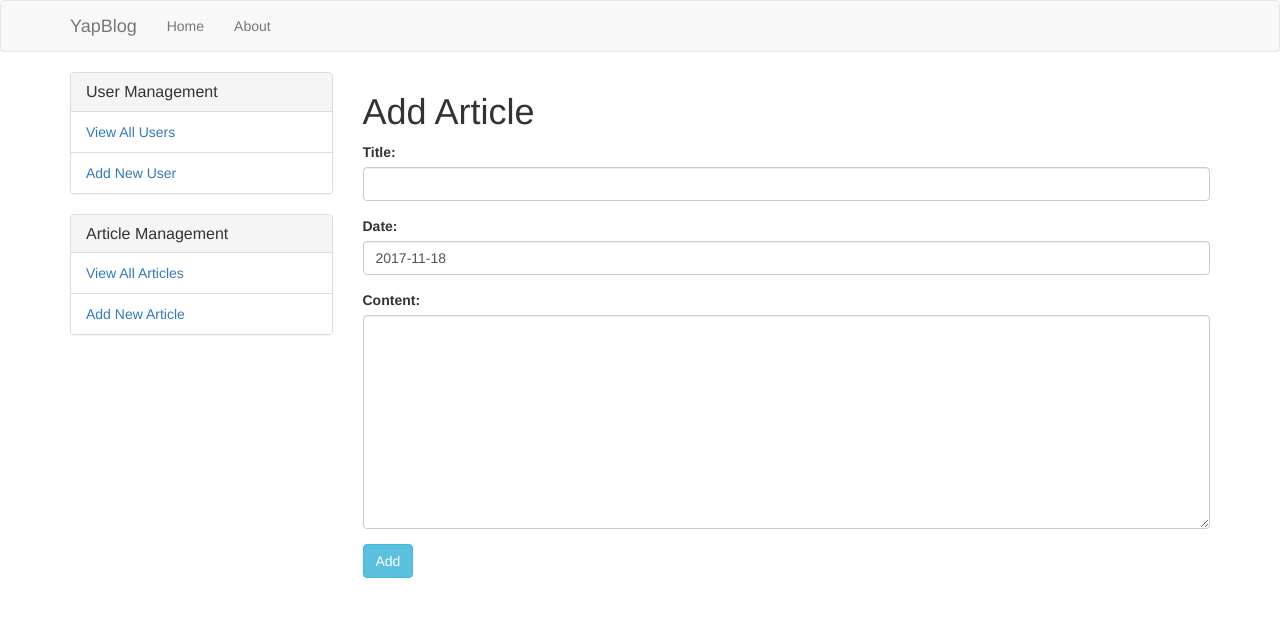
After one commit to Fugoes/yapblog, a Flask app: page /admin/article/add in a window 1280 px wide. The commit adds this page. Shown: the top 617 px of the page. Run offline with Flask 2, Linux system fonts and the light colour scheme; some libraries are stand-ins or nearby versions.

Commit message:
add basic admin for articles

```diff
--- a/yapblog/api/article.py
+++ b/yapblog/api/article.py
@@ -60,7 +60,8 @@ def api_article():
         [
             {
                 "id": <id of article>,
-                "title": <title of article>
+                "title": <title of article>,
+                "date": <date string of article>
             },
         ]
     }
@@ -69,7 +70,8 @@ def api_article():
     return ok(articles=[
         {
             "id": article.id_,
-            "title": article.title_
+            "title": article.title_,
+            "date": "%04d-%02d-%02d" % (article.date_.year, article.date_.month, article.date_.day)
         }
         for article in articles])
 
--- a/yapblog/models/article.py
+++ b/yapblog/models/article.py
@@ -31,6 +31,7 @@ class Article(db.Model):
         try:
             db.session.commit()
         except IntegrityError:
+            db.session.rollback()
             return None
         return new_article
 
--- /dev/null
+++ b/yapblog/templates/admin/article_add.html
@@ -0,0 +1,66 @@
+{% extends "base.html" %}
+{% block title %}Admin|Article{% endblock %}
+{% block js %}
+    <script>
+        var today = new Date();
+        var dd = today.getDate();
+        var mm = today.getMonth() + 1;
+        var yyyy = today.getFullYear();
+        if (dd < 10) {
+            dd = '0' + dd;
+        }
+        if (mm < 10) {
+            mm = '0' + mm;
+        }
+        var today = yyyy + "-" + mm + "-" + dd;
+
+        $(function () {
+            $("#article_date").val(today);
+            $("#article_form").on("submit", function (ev) {
+                var button = $("#button");
+                button.prop("disable", true);
+                ev.preventDefault();
+
+                var title = $("#article_title").val();
+                var date = $("#article_date").val();
+                var html_content = $("#article_html_content").val();
+
+                var data = {
+                    title: title,
+                    date: date,
+                    html_content: html_content
+                };
+
+                $.ajax({
+                    type: "POST",
+                    contentType: "application/json; charset=utf-8",
+                    url: "/api/article/new",
+                    data: JSON.stringify(data),
+                    dataType: "json",
+                    success: function (data) {
+                        console.log(data);
+                        button.prop("disable", false);
+                    }
+                });
+            })
+        })
+    </script>
+{% endblock %}
+{% block content %}
+    <h1>Add Article</h1>
+    <form id="article_form">
+        <div class="form-group">
+            <label>Title:</label>
+            <input class="form-control" id="article_title">
+        </div>
+        <div class="form-group">
+            <label>Date:</label>
+            <input class="form-control" id="article_date">
+        </div>
+        <div class="form-group">
+            <label>Content:</label>
+            <textarea class="form-control" rows="10" id="article_html_content"></textarea>
+        </div>
+        <button type="submit" class="btn btn-info" id="button">Add</button>
+    </form>
+{% endblock %}
--- a/yapblog/templates/base.html
+++ b/yapblog/templates/base.html
@@ -15,8 +15,25 @@
     {% include "navbar.html" %}
 {% endif %}
 
+{% if sidebar %}
+    <div class="container">
+    <div class="row">
+    <div class="col-sm-3" id="sidebar">
+        {% for sidebar_item in sidebar.items %}
+            {% include sidebar_item.template %}
+        {% endfor %}
+    </div>
+    <div class="col-sm-9" id="content">
+{% else %}
+    <div class="container">
+    <div class="col-sm-12" id="content">
+{% endif %}
+
 {% block content %}
 {% endblock %}
 
+</div>
+</div>
+
 </body>
 </html>
--- /dev/null
+++ b/yapblog/templates/element/collapsible_list.html
@@ -0,0 +1,17 @@
+<div class="panel-group">
+    <div class="panel panel-default">
+        <div class="panel-heading">
+            <h4 class="panel-title">
+                <a data-toggle="collapse" href="#{{ sidebar_item.id }}">{{ sidebar_item.title }}</a>
+            </h4>
+        </div>
+        <div id="{{ sidebar_item.id }}" class="panel-collapse collapse in">
+            <ul class="list-group">
+                {% for item in sidebar_item.items %}
+                    <li class="list-group-item"><a href="{{ item.link }}">{{ item.text }}</a></li>
+                {% endfor %}
+            </ul>
+            <!-- <div class="panel-footer">Footer</div> -->
+        </div>
+    </div>
+</div>
--- a/yapblog/views/__init__.py
+++ b/yapblog/views/__init__.py
@@ -1,4 +1,6 @@
+from yapblog.views.index import *
 from yapblog.views.login import *
 from yapblog.views.logout import *
 from yapblog.views.register import *
 from yapblog.views.user import *
+from yapblog.views.admin import *
--- /dev/null
+++ b/yapblog/views/admin.py
@@ -0,0 +1,58 @@
+__all__ = ["admin", "admin_article_add", "admin_article"]
+
+from flask import render_template
+from yapblog import app, config
+from yapblog.models import User, Article
+from yapblog.lib.page import SideBar, NavBar
+
+sidebar = SideBar(items=[
+    SideBar.CollapsibleList(
+        id="user-management",
+        title="User Management",
+        items=[
+            SideBar.CollapsibleList.Item(link="/admin/user", text="View All Users"),
+            SideBar.CollapsibleList.Item(link="/admin/user/add", text="Add New User"),
+        ],
+    ),
+    SideBar.CollapsibleList(
+        id="article-management",
+        title="Article Management",
+        items=[
+            SideBar.CollapsibleList.Item(link="/admin/article", text="View All Articles"),
+            SideBar.CollapsibleList.Item(link="/admin/article/add", text="Add New Article"),
+        ],
+    )
+])
+
+navbar = NavBar(
+    title=config.WEBSITE_NAME,
+    items=[
+        NavBar.Item(is_active=False, link="/", text="Home"),
+        NavBar.Item(is_active=False, link="/about", text="About")
+    ]
+)
+
+
+@app.route("/admin", methods=["GET"])
+def admin():
+    info = dict()
+    info["user_count"] = User.query.count()
+    info["article_count"] = Article.query.count()
+    return render_template("admin/index.html",
+                           info=info,
+                           navbar=navbar,
+                           sidebar=sidebar)
+
+
+@app.route("/admin/article/add", methods=["GET"])
+def admin_article_add():
+    return render_template("admin/article_add.html",
+                           navbar=navbar,
+                           sidebar=sidebar)
+
+
+@app.route("/admin/article", methods=["GET"])
+def admin_article():
+    return render_template("admin/article.html",
+                           navbar=navbar,
+                           sidebar=sidebar)
```
Also changed, not shown: tests/test_02_api_article.py (+9 -1 lines), yapblog/lib/page.py (+17 -0 lines), yapblog/templates/admin/article.html (added, +44 -0 lines), yapblog/templates/admin/index.html (added, +13 -0 lines), yapblog/templates/index.html (added, +21 -0 lines), yapblog/views/index.py (added, +40 -0 lines).
